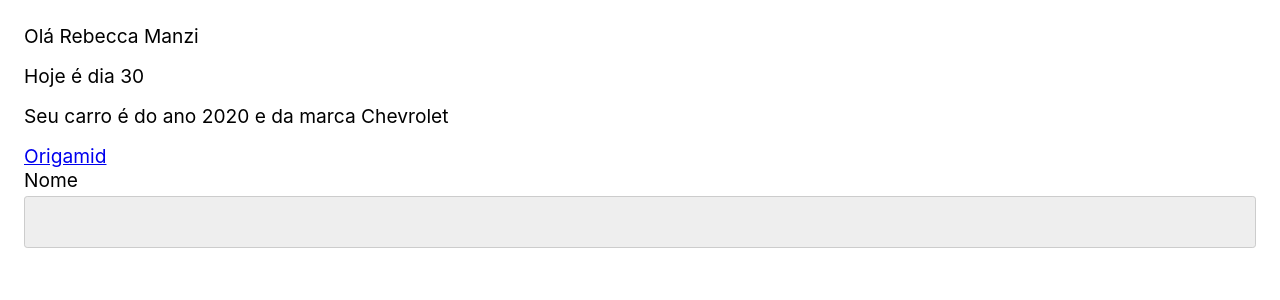
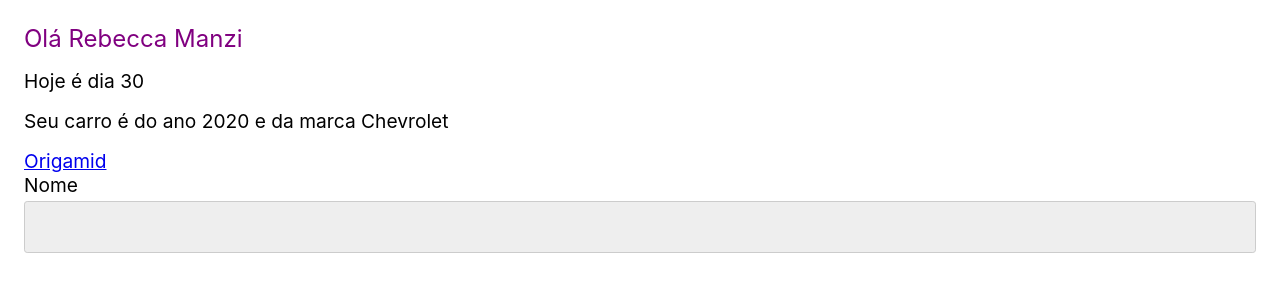
Before and after one commit to rebeccamanzi/appreactorigamid, a React (Create React App) app: page / in a window 1280 px wide. Shown: the top 300 px of the page. Built offline with nearby package versions, Linux system fonts and the light colour scheme.

Commit message:
use css in jsx

```diff
--- a/src/App.js
+++ b/src/App.js
@@ -11,10 +11,16 @@ const App = () => {
     marca: 'Chevrolet'
   }
 
+  const estiloH1 = {
+    color: 'purple',
+    fontSize: '24px',
+
+  }
+
     return (
     //<React.Fragment>
     <>
-    <p>Olá {mostrarNome('Manzi')}</p>
+    <p style={estiloH1}>Olá {mostrarNome('Manzi')}</p>
     <p>Hoje é dia {new Date().getDate()}</p>
 
     <p>Seu carro é do ano {carro.ano} e da marca {carro.marca}</p>
```
Also changed, not shown: 1 other file (tests, documents, lock files or other folders).
